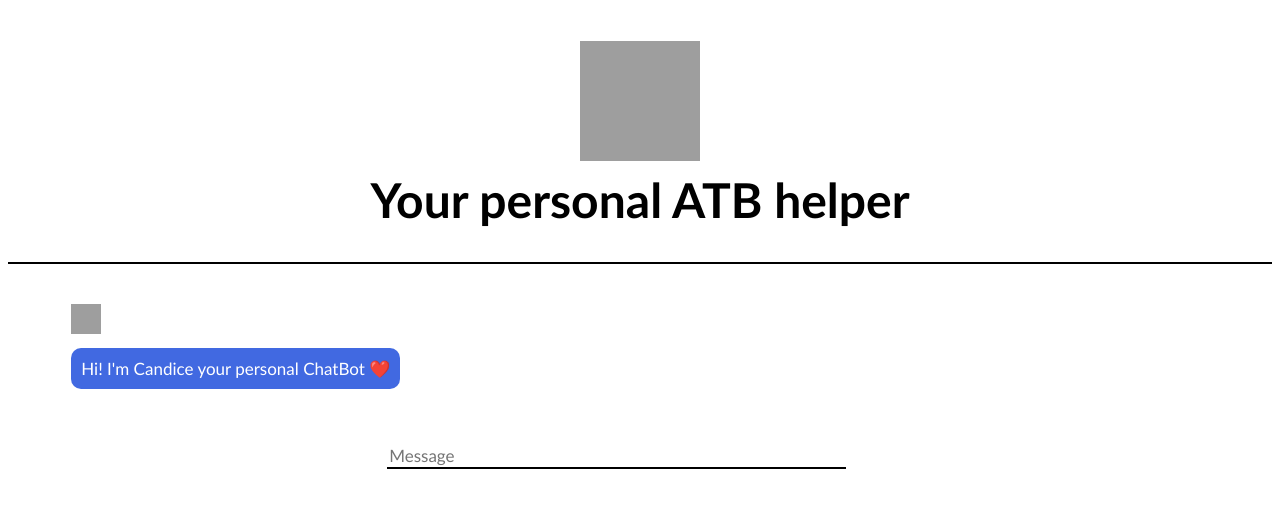
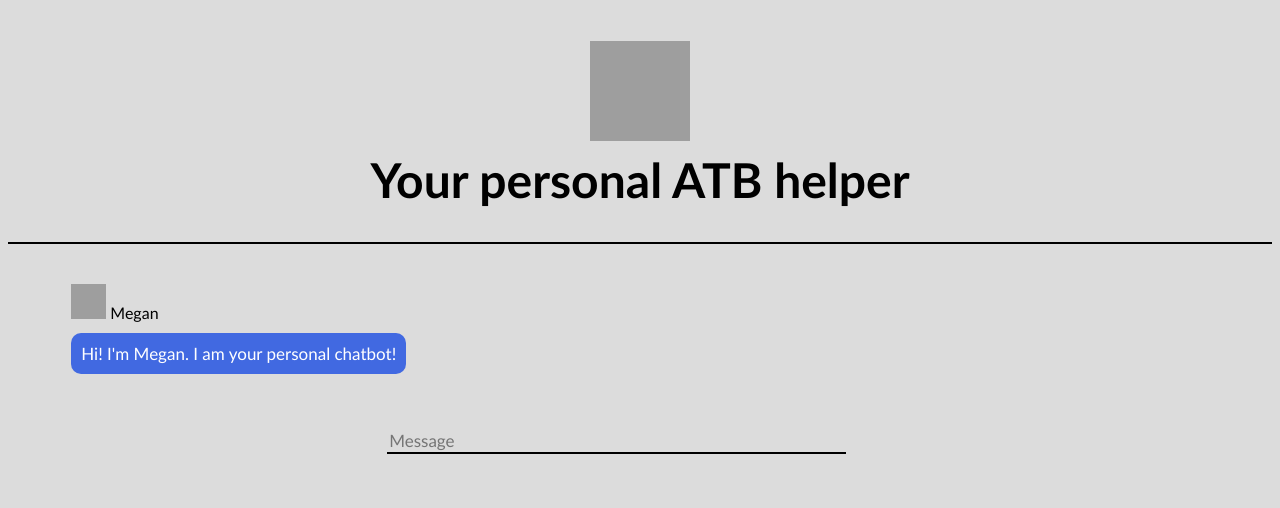
Before and after one commit to gurnoora21/ChatBot-UI-, a Flask app: page / in a window 1280 px wide. Shown: the top 508 px of the page. Run offline with Flask 2, Linux system fonts and the light colour scheme; some libraries are stand-ins or nearby versions; grey boxes are pictures that could not be loaded.

Commit message:
background color adjust

```diff
--- a/templates/home.html
+++ b/templates/home.html
@@ -1,11 +1,11 @@
 <!DOCTYPE html>
 <html>
-  <title>Candice</title>
+  <title>ATB helper</title>
   <head>
     <link
       rel="shortcut icon"
       type="image/x-icon"
-      href="https://user-images.githubusercontent.com/20112458/49326597-773b7280-f57a-11e8-853d-20ed61d18b0d.png"
+      href="https://www.atb.com/Static/img/ATBlogo.PNG"
     />
     <script src="https://ajax.googleapis.com/ajax/libs/jquery/3.2.1/jquery.min.js"></script>
     <style>
@@ -13,7 +13,7 @@
         font-family: Calibri;
       }
       h1 {
-        background-color: white;
+        background-color: #DCDCDC;
         display: inline-block;
         font-size: 3em;
         margin: 0;
@@ -38,6 +38,7 @@
         margin-top: 60px;
       }
       #textInput {
+        background-color: #DCDCDC;
         width: 90%;
         border: none;
         border-bottom: 2px solid black;
@@ -86,7 +87,7 @@
       }
     </style>
   </head>
-  <body style="background-color:white">
+  <body style="background-color:#DCDCDC">
 
 
 
@@ -96,7 +97,7 @@
       <h1>
         <img
           src="https://www.atb.com/Static/img/ATBlogo.PNG"
-          style="width:120px;height:120px;"
+          style="width:100px;height:100px;"
         />
         <div>
           Your personal ATB helper
@@ -111,13 +112,19 @@
     <div class="boxed">
       <div>
         <div id="chatbox">
-          <img
+
+          <span>
+            <img
           src="https://www.atb.com/Static/img/ATBlogo.PNG"
-            alt="CANDICE"
-            style="width:30px;height:30px;"
+            alt="ATB"
+            style="width:35px;height:35px;"
           />
+            Megan
+
+            </span>
+
           <p class="botText">
-            <span>Hi! I'm Candice your personal ChatBot ❤️</span>
+            <span>Hi! I'm Megan. I am your personal chatbot!️</span>
           </p>
         </div>
         <div id="userInput">
```
Also changed, not shown: ATBlogo.png (deleted).
